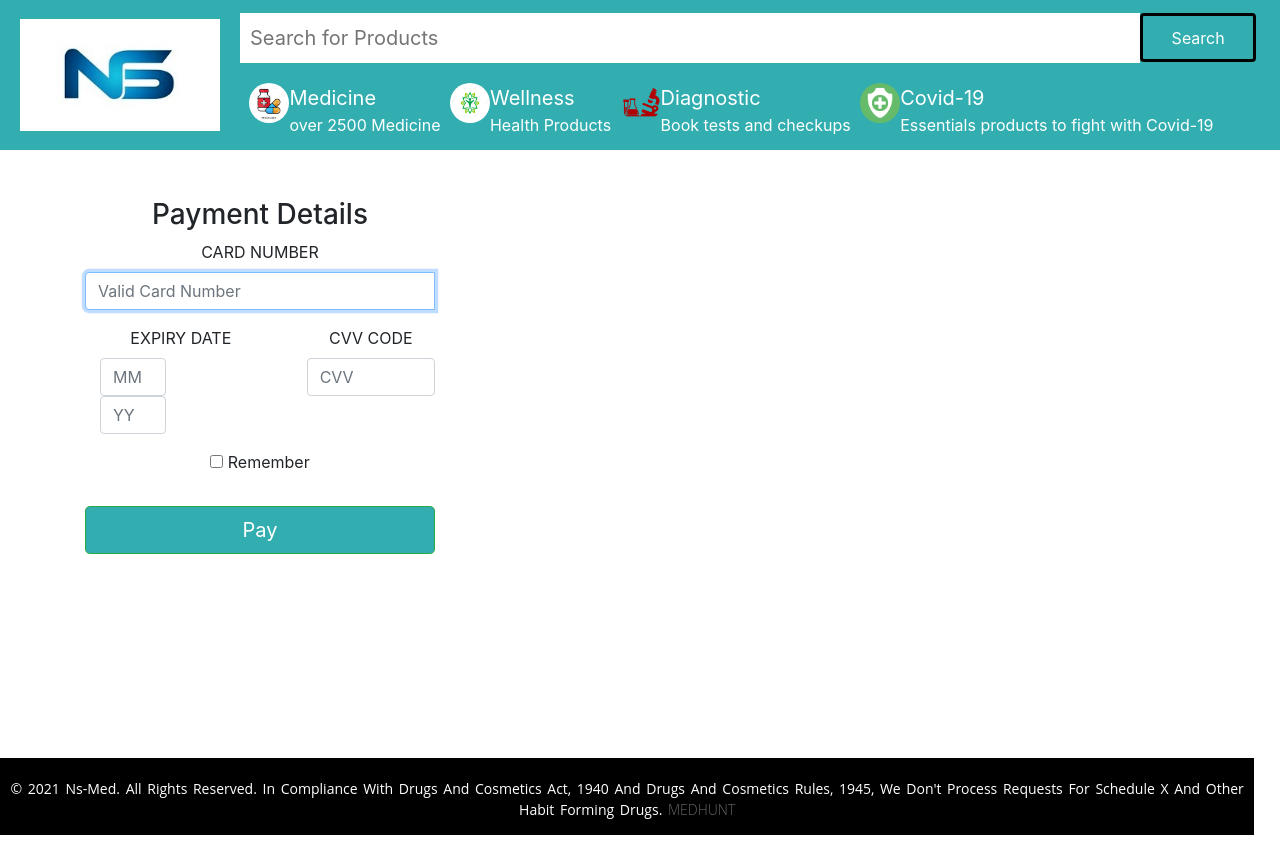
After one commit to Swarnaray/eshop, a Django app: page /payment in a window 1280 px wide; the page is wider, and only the part inside the window is pictured. The commit adds this page. Run offline with Django 3.2, Linux system fonts and the light colour scheme; some libraries are stand-ins or nearby versions.

Commit message:
payment updated

```diff
--- a/store/templates/orders.html
+++ b/store/templates/orders.html
@@ -33,7 +33,6 @@
                     <td>{{order.quantity}}</td>
                     <td>{{order.quantity|multiply:order.price|currency}}</td>
                     <td><small class="badge badge-success">{{order.status}}</small></td>
-                    {% comment %} <td>{{order.status}}</td> {% endcomment %}
                 </tr>
 
                 {% endfor %}
--- /dev/null
+++ b/store/templates/payment.html
@@ -0,0 +1,63 @@
+{% extends 'base.html' %}
+
+
+{% block content %}
+
+<br><br>
+<div class="container" style="text-align:center;">
+    <div class="row">
+        <div class="col-xs-12 col-md-4" style="height:500px; width:1000px;">
+            <div class="panel panel-default">
+                <div class="panel-heading">
+                    <h3 class="panel-title">
+                        Payment Details
+                    </h3>
+                </div>
+                <div class="panel-body">
+                    <form role="form" method="post">
+                    <div class="form-group">
+                        <label for="cardNumber">
+                            CARD NUMBER</label>
+                        <div class="input-group">
+                            <input type="text" class="form-control" id="cardNumber" placeholder="Valid Card Number"
+                                required autofocus />
+                            <span class="input-group-addon"><span class="glyphicon glyphicon-lock"></span></span>
+                        </div>
+                    </div>
+                    <div class="row">
+                        <div class="col-xs-7 col-md-7">
+                            <div class="form-group">
+                                <label for="expityMonth">
+                                    EXPIRY DATE</label>
+                                <div class="col-xs-6 col-lg-6 pl-ziro">
+                                    <input type="text" class="form-control" id="expityMonth" placeholder="MM" required />
+                                </div>
+                                <div class="col-xs-6 col-lg-6 pl-ziro">
+                                    <input type="text" class="form-control" id="expityYear" placeholder="YY" required /></div>
+                            </div>
+                        </div>
+                        <div class="col-xs-5 col-md-5 pull-right">
+                            <div class="form-group">
+                                <label for="cvCode">
+                                    CVV CODE</label>
+                                <input type="password" class="form-control" id="cvCode" placeholder="CVV" required />
+                            </div>
+                        </div>
+                    </div>
+                    </form>
+                </div>
+            </div>
+                    <div class="checkbox pull-right">
+                        <label>
+                            <input type="checkbox" />
+                            Remember
+                        </label>
+                    </div>
+            <br/>
+            <a href="/paid" class="btn btn-success btn-lg btn-block" role="button">Pay</a>
+        </div>
+    </div>
+</div>
+
+
+{% endblock %}
--- a/store/urls.py
+++ b/store/urls.py
@@ -7,6 +7,8 @@ from .views.cart import Cart
 from .views.checkout import CheckOut
 from .views.orders import OrderView
 from .middlewares.auth import  auth_middleware
+from .views.payment import Payment
+from .views.paid import Paid
 
 
 urlpatterns = [
@@ -19,4 +21,6 @@ urlpatterns = [
     path('cart', auth_middleware(Cart.as_view()) , name='cart'),
     path('check-out', CheckOut.as_view() , name='checkout'),
     path('orders', auth_middleware(OrderView.as_view()), name='orders'),
+    path('payment', Payment , name='payment'),
+    path('paid', Paid , name='paid'),
 ]
--- a/store/views/checkout.py
+++ b/store/views/checkout.py
@@ -28,4 +28,4 @@ class CheckOut(View):
             order.save()
         request.session['cart'] = {}
 
-        return redirect('orders')
+        return redirect('payment')
--- /dev/null
+++ b/store/views/paid.py
@@ -0,0 +1,5 @@
+from django.shortcuts import redirect
+
+
+def Paid(request):
+    return redirect('orders')
--- /dev/null
+++ b/store/views/payment.py
@@ -0,0 +1,5 @@
+from django.shortcuts import render
+
+
+def Payment(request):
+    return render (request, 'payment.html')
```
Also changed, not shown: db.sqlite3.
